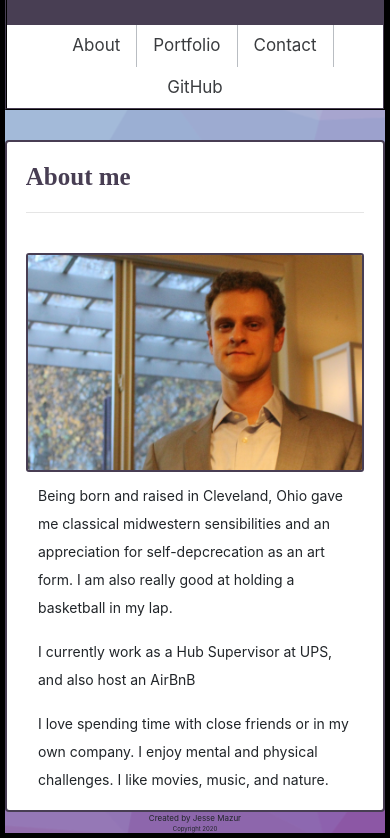
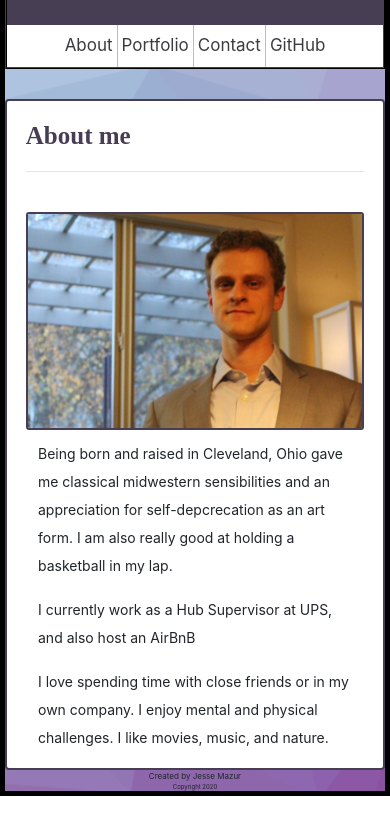
Before and after one commit to JMantis0/homework-02, a plain HTML site: page index.html in a window 390 px wide. Shown: the part 60-898 px from the top of the page. After the commit the page ends 856 px from the top, so only its background shows below. Drawn offline with nearby package versions, Linux system fonts and the light colour scheme; a web font is replaced by a local one.

Commit message:
added media query to prevent nav from stacking at very small viewport widths

```diff
--- a/style.css
+++ b/style.css
@@ -207,6 +207,8 @@ form {
 		font-size: 14px;
 	}
 
+
+
 }
 
 /* Selectors that activate for (xs) viewports */
@@ -221,3 +223,11 @@ form {
 	}
 
 }
+
+@media screen and (max-width: 398px) {
+
+	.nav-link{
+		padding: 8px 4px;
+
+	}
+}
```
